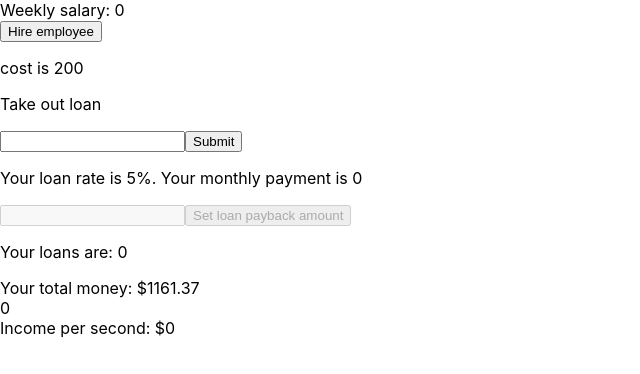
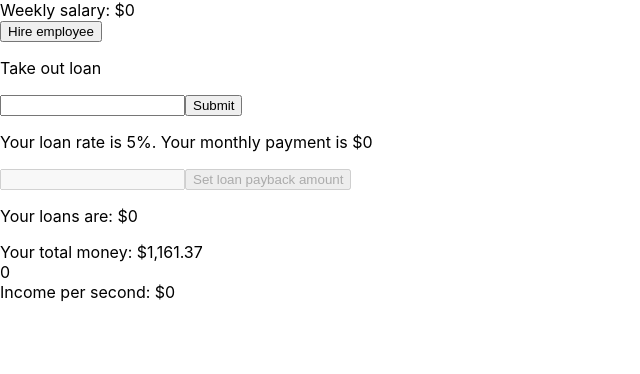
Before and after one commit to tommy-js/Marketcap, a React (Create React App) app: page / in a window 1280 px wide. Shown: the top 374 px of the page, without its empty margins (0-640 px from the left). Built offline with nearby package versions, Linux system fonts and the light colour scheme.

Commit message:
updates to loan function and improvements to UI

```diff
--- a/src/components/assets/Employee.js
+++ b/src/components/assets/Employee.js
@@ -9,7 +9,7 @@ export default class Employee extends Component {
 
   render() {
     return (
-      <div className="company_body">Weekly salary: {this.props.salary}</div>
+      <div className="company_body">Weekly salary: ${this.props.salary}</div>
     );
   }
 }
--- a/src/components/functions/LoanFunction.js
+++ b/src/components/functions/LoanFunction.js
@@ -5,6 +5,8 @@ function LoanFunction(props) {
   const [disabledController, setDisabledController] = useState(false);
   const [loanMonthly, setLoanMonthly] = useState(0);
   const [loanCheck, setLoanCheck] = useState(0);
+  const [identifier, setIdentifier] = useState("");
+  const [checkChanger, setCheckChanger] = useState(true);
 
   function updateInput(e) {
     setLoanCounter(e.target.value);
@@ -20,13 +22,31 @@ function LoanFunction(props) {
   }
 
   function submitPaybackAmount() {
-    if (loanCheck >= loanCounter) {
-      setLoanMonthly(loanCounter);
-      props.submitPaybackAmount(loanCounter);
+    let loancheck = Number(loanCheck);
+    let loancounter = Number(loanCounter);
+    if (loancheck >= loancounter) {
+      setLoanMonthly(loancounter);
+      props.submitPaybackAmount(loancounter);
     } else {
-      setLoanMonthly(loanCheck);
-      props.submitPaybackAmount(loanCheck);
+      setLoanMonthly(loancheck);
+      props.submitPaybackAmount(loancheck);
     }
+    setCheckChanger(true);
+  }
+
+  if (checkChanger === true) {
+    if (loanMonthly > 1000000) {
+      if (loanMonthly > 1000000000) {
+        setLoanMonthly(loanMonthly / 1000000000);
+        setIdentifier("B");
+      } else {
+        setLoanMonthly(loanMonthly / 1000000);
+        setIdentifier("M");
+      }
+    } else if (loanMonthly < 10000000) {
+      setIdentifier("");
+    }
+    setCheckChanger(false);
   }
 
   return (
@@ -40,7 +60,11 @@ function LoanFunction(props) {
       <button disabled={disabledController} onClick={submitInput}>
         Submit
       </button>
-      <p>Your loan rate is 5%. Your monthly payment is {loanMonthly}</p>
+      <p>
+        Your loan rate is 5%. Your monthly payment is $
+        {loanMonthly.toLocaleString()}
+        {identifier}
+      </p>
       <input
         type="text"
         onChange={e => changePaybackAmount(e)}
--- a/src/components/functions/PurchaseFunction.js
+++ b/src/components/functions/PurchaseFunction.js
@@ -3,14 +3,12 @@ import "../../main.css";
 import employees from "../main/subcomponents/employees";
 
 function PurchaseFunction(props) {
-  const cost = props.cost;
   let individualIndex = Math.floor(Math.random() * 5);
   let individual = employees[individualIndex];
   let salary = individual.salary;
   return (
     <div className="purchase_button">
       <button onClick={() => props.purchaseMe(salary)}>Hire employee</button>
-      <p>cost is {cost}</p>
     </div>
   );
 }
--- a/src/components/main/subcomponents/Assets.js
+++ b/src/components/main/subcomponents/Assets.js
@@ -1,4 +1,4 @@
-import React from "react";
+import React, { useState } from "react";
 import PurchaseFunction from "../../functions/PurchaseFunction";
 import EmployeeList from "./EmployeeList";
 import LoanFunction from "../../functions/LoanFunction";
@@ -6,6 +6,17 @@ import "../../../main.css";
 
 function Assets(props) {
   const cost = 200;
+  const [identifier, setIdentifier] = useState("");
+  const [loans, setLoans] = useState(props.loans);
+  if (loans > 1000000) {
+    if (loans > 1000000000) {
+      setLoans(loans / 1000000000);
+      setIdentifier("M");
+    } else {
+      setLoans(loans / 1000000);
+      setIdentifier("B");
+    }
+  }
   return (
     <div>
       <EmployeeList assets={props.assets} />
@@ -14,7 +25,10 @@ function Assets(props) {
         loanTakeout={props.loanTakeout}
         submitPaybackAmount={props.submitPaybackAmount}
       />
-      <p>Your loans are: {props.loans}</p>
+      <p>
+        Your loans are: ${props.loans.toLocaleString()}
+        {identifier}
+      </p>
     </div>
   );
 }
--- a/src/components/main/subcomponents/Money.js
+++ b/src/components/main/subcomponents/Money.js
@@ -3,8 +3,24 @@ import "../../../main.css";
 
 function Money(props) {
   let money = props.money;
+  let identifier = "";
   money = Math.round(money * 100) / 100;
-  return <div>Your total money: ${money}</div>;
+  if (money > 1000000) {
+    if (money > 1000000000) {
+      money = money / 1000000000;
+      identifier = "B";
+    } else {
+      money = money / 1000000;
+      identifier = "M";
+    }
+  }
+  let mon = money.toLocaleString();
+  return (
+    <div>
+      Your total money: ${mon}
+      {identifier}
+    </div>
+  );
 }
 
 export default Money;
```
